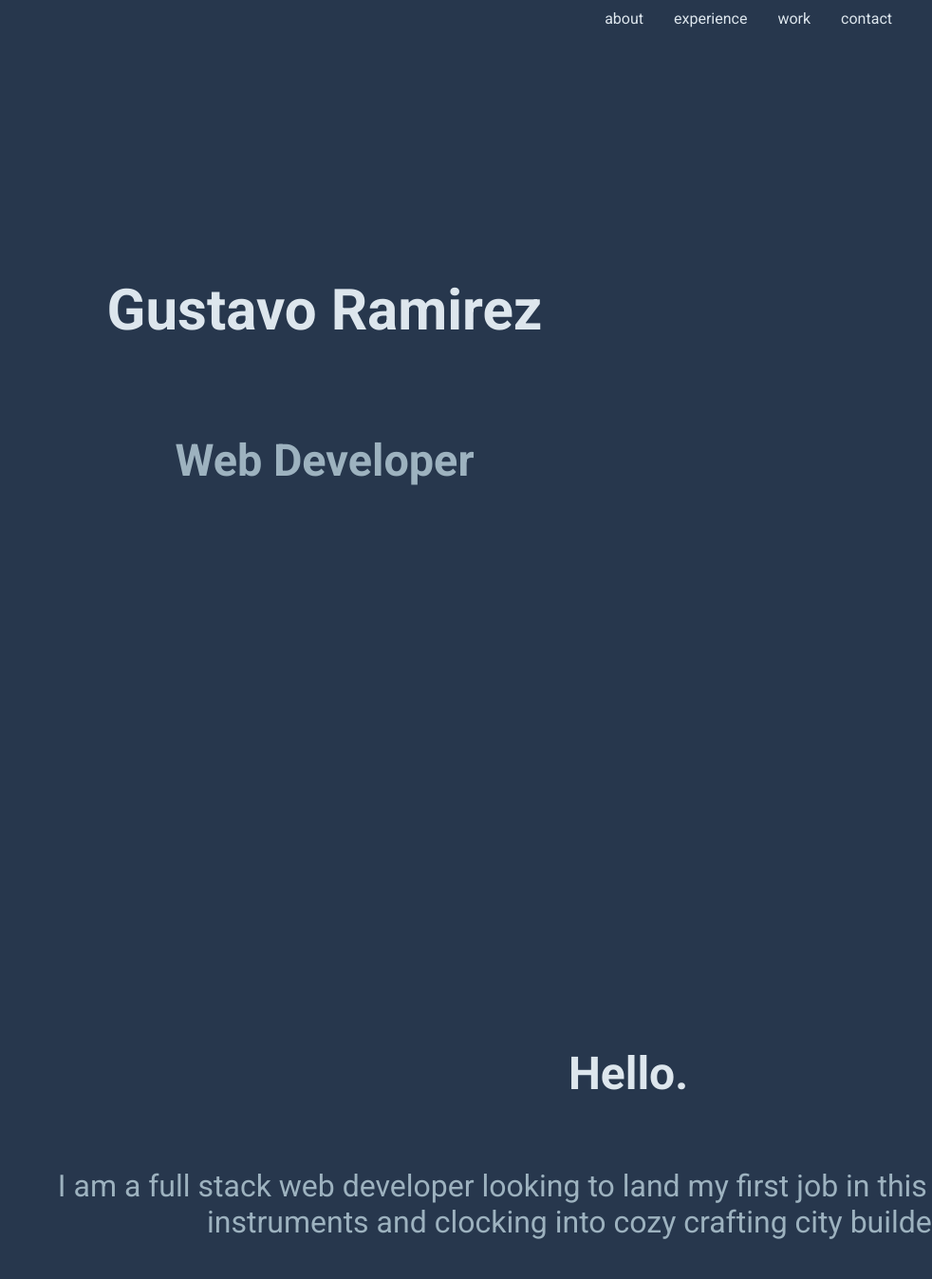
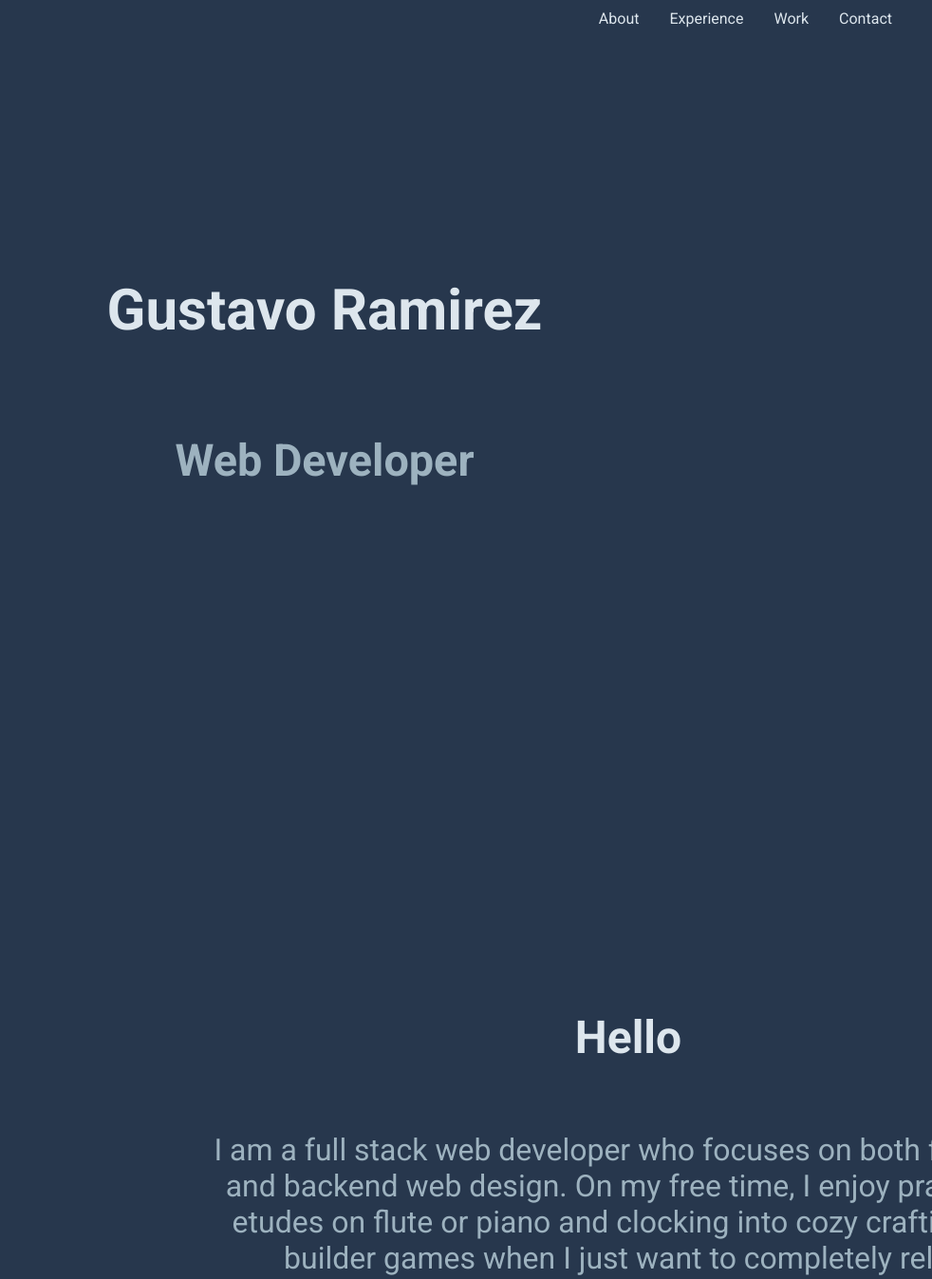
Before and after one commit to Miinato-GR/Updated-Portfolio, a plain HTML site: page index.html in a window 1280 px wide. Shown: the top 1347 px of the page at 95% size, without its empty margins (298-1280 px from the left). Drawn offline with Linux system fonts and the light colour scheme.

Commit message:
edit texts and sizing

```diff
--- a/index.html
+++ b/index.html
@@ -12,10 +12,10 @@
 
         <section class="navbar">
             <ul class="nav-list">
-                <li><a href="#about-section">about</a></li>
-                <li><a href="#experience-section">experience</a></li>
-                <li><a href="#work-section">work</a></li>
-                <li><a href="#contact-section">contact</a></li>
+                <li><a href="#about-section">About</a></li>
+                <li><a href="#experience-section">Experience</a></li>
+                <li><a href="#work-section">Work</a></li>
+                <li><a href="#contact-section">Contact</a></li>
             </ul>
         </section>
 
@@ -28,8 +28,8 @@
 
         <section id="about-section" class="personal">
 
-                <h2>Hello.</h2>
-                <p>I am a full stack web developer looking to land my first job in this field. I enjoy playing instruments and clocking into cozy crafting city builder games.</p>
+                <h2>Hello</h2>
+                <p>I am a full stack web developer who focuses on both frontend and backend web design. On my free time, I enjoy practicing etudes on flute or piano and clocking into cozy crafting city builder games when I just want to completely relax.</p>
 
         </section>
 
@@ -48,11 +48,6 @@
                 </div>
                 <h2>Work</h2>
                 <div class="worklist">
-                    <img src="/pictures/Screenshot 2025-09-14 at 13-38-06 React App.png" alt="">
-                    <img src="/pictures/Screenshot 2025-09-14 at 13-38-06 React App.png" alt="">
-                    <img src="/pictures/Screenshot 2025-09-14 at 13-38-06 React App.png" alt="">
-                    <img src="/pictures/Screenshot 2025-09-14 at 13-38-06 React App.png" alt="">
-                    <img src="/pictures/Screenshot 2025-09-14 at 13-38-06 React App.png" alt="">
                     <img src="/pictures/Screenshot 2025-09-14 at 13-38-06 React App.png" alt="">
                 </div>
             </div>
--- a/style.css
+++ b/style.css
@@ -102,6 +102,10 @@ img {
     font-size: 2rem;
 }
 
+.personal p {
+    width: 70vw;
+}
+
 .resume {
     display: flex;
     justify-content: center;
@@ -118,7 +122,7 @@ img {
     /* background-color: #DDE6ED; */
     display: grid;
     grid-template-columns: 1fr 1fr 1fr;
-    grid-template-rows: 1fr 1fr;
+    /* grid-template-rows: 1fr 1fr; */
     row-gap: 1rem;
     width: 50vw;
 }
```
